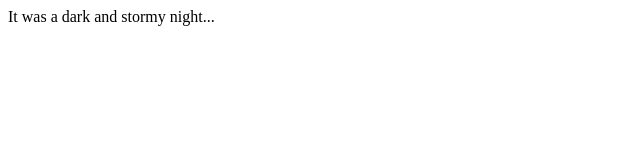
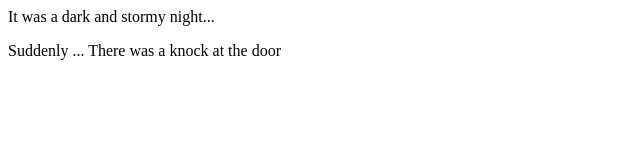
Before and after one commit to haileybond/fireside-story, a plain HTML site: page index.html in a window 1280 px wide. Shown: the whole page, without its empty margins (0-640 px from the left). Drawn offline with Linux system fonts and the light colour scheme.

Commit message:
added second line of story

```diff
--- a/index.html
+++ b/index.html
@@ -1,5 +1,6 @@
 <html>
   <body>
     <p>It was a dark and stormy night...</p>
+    <p>Suddenly ... There was a knock at the door </p>
   </body>
 </html>
```
